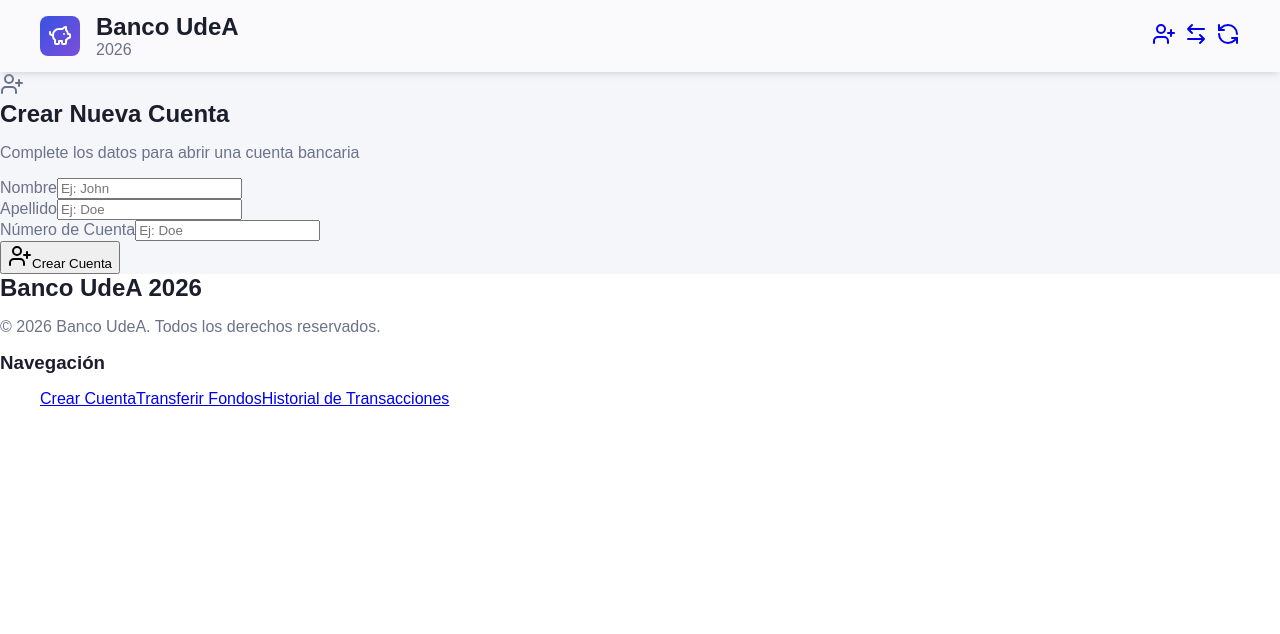
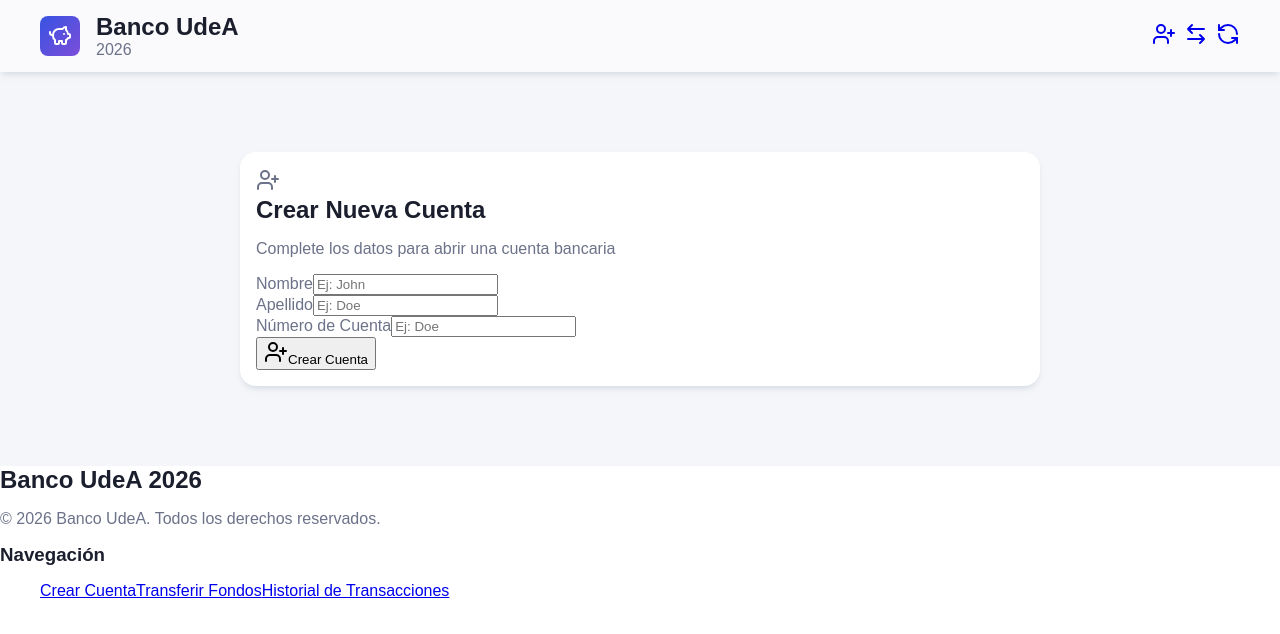
Before and after one commit to Isa-Bedoya-UdeA/Banco2026-SA-Lab1, a React (Vite) app: page / in a window 1280 px wide. Shown: the top 634 px of the page. Built offline with nearby package versions, Linux system fonts and the light colour scheme.

Commit message:
Basic Main Styles

```diff
--- a/src/components/home/Idontknow.jsx
+++ /dev/null
@@ -1 +0,0 @@
-// Just for save folder in GitHub for now
--- a/src/pages/CreateAccountForm.jsx
+++ b/src/pages/CreateAccountForm.jsx
@@ -7,6 +7,7 @@ const CreateAccount = () => {
 			<meta name="description" content="" />
 			<meta name="keywords" content="" />
 			<main className="createAccount">
+				<div className="createAccount__container container">
 					<section className="createAccount__header">
 						<svg
 							xmlns="http://www.w3.org/2000/svg"
@@ -28,7 +29,10 @@ const CreateAccount = () => {
 						</svg>
 						<div>
 							<h1>Crear Nueva Cuenta</h1>
-						<p>Complete los datos para abrir una cuenta bancaria</p>
+							<p>
+								Complete los datos para abrir una cuenta
+								bancaria
+							</p>
 						</div>
 					</section>
 					<form className="createAccount__body">
@@ -51,7 +55,9 @@ const CreateAccount = () => {
 							/>
 						</div>
 						<div className="form_group">
-						<label htmlFor="account_number">Número de Cuenta</label>
+							<label htmlFor="account_number">
+								Número de Cuenta
+							</label>
 							<input
 								type="text"
 								placeholder="Ej: Doe"
@@ -82,6 +88,7 @@ const CreateAccount = () => {
 							<span>Crear Cuenta</span>
 						</button>
 					</form>
+				</div>
 			</main>
 		</>
 	);
--- a/src/pages/TransactionHistory.jsx
+++ b/src/pages/TransactionHistory.jsx
@@ -25,6 +25,7 @@ const TransactionHistory = () => {
 			<meta name="description" content="" />
 			<meta name="keywords" content="" />
 			<main className="transactionHistory">
+				<div className="trasanctionHistory__container container">
 					<section className="transactionHistory__header">
 						<svg
 							xmlns="http://www.w3.org/2000/svg"
@@ -55,7 +56,9 @@ const TransactionHistory = () => {
 								<TransactionCard
 									key={transaction.id}
 									origin_account={transaction.origin_account}
-								receiver_account={transaction.receiver_account}
+									receiver_account={
+										transaction.receiver_account
+									}
 									amount={transaction.amount}
 									date={transaction.date}
 								/>
@@ -64,6 +67,7 @@ const TransactionHistory = () => {
 							<p>No hay transacciones</p>
 						)}
 					</section>
+				</div>
 			</main>
 		</>
 	);
--- a/src/pages/TransferFound.jsx
+++ b/src/pages/TransferFound.jsx
@@ -7,6 +7,7 @@ const TransferFound = () => {
 			<meta name="description" content="" />
 			<meta name="keywords" content="" />
 			<main className="transferFound">
+				<div className="transferFound__container container">
 					<section className="transferFound__header">
 						<svg
 							xmlns="http://www.w3.org/2000/svg"
@@ -30,7 +31,9 @@ const TransferFound = () => {
 					</section>
 					<form className="transferFound__body">
 						<div className="form_group">
-						<label htmlFor="origin_account">Cuenta de Origen</label>
+							<label htmlFor="origin_account">
+								Cuenta de Origen
+							</label>
 							<input
 								type="text"
 								placeholder="Número de cuenta origen"
@@ -92,6 +95,7 @@ const TransferFound = () => {
 							<span>Realizar Transferencia</span>
 						</button>
 					</form>
+				</div>
 			</main>
 		</>
 	);
--- a/src/styles/global.css
+++ b/src/styles/global.css
@@ -23,23 +23,46 @@ h4 {
 main {
 	background-color: var(--gray);
 	margin-top: 11rem;
+	display: flex;
+	align-items: center;
+	justify-content: center;
+	padding: 1rem;
+}
+
+.container {
+	width: 90%;
+	max-width: 50rem;
+	background-color: var(--white);
+	border-radius: 1rem;
+	padding: 1rem;
+	box-shadow: 0 4px 6px -2px var(--gray-dark);
 }
 
 /* Big Mobile */
 @media screen and (min-width: 500px) {
 	main {
 		margin-top: 4.5rem;
+		padding: 2rem;
 	}
 }
 
 /* Small Tablet */
 @media screen and (min-width: 700px) {
+	main {
+		padding: 3rem;
+	}
 }
 
 /* Big Tablet */
 @media screen and (min-width: 900px) {
+	main {
+		padding: 4rem;
+	}
 }
 
 /* Desktop */
 @media screen and (min-width: 1200px) {
+	main {
+		padding: 5rem;
+	}
 }
```
Also changed, not shown: src/pages/createAccountForm.css (+15 -0 lines). Lines whose indentation alone changed are shown as unchanged.
